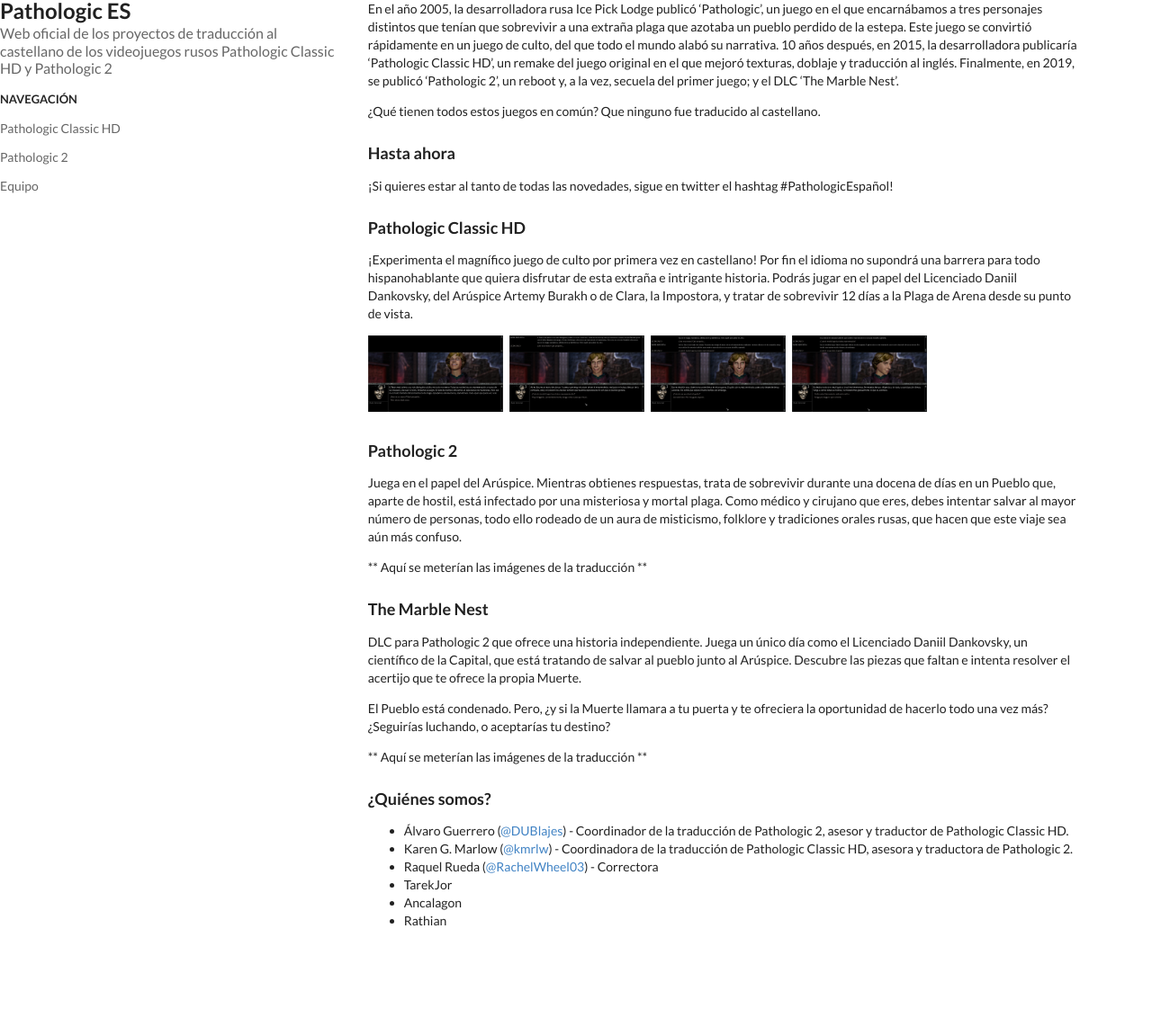
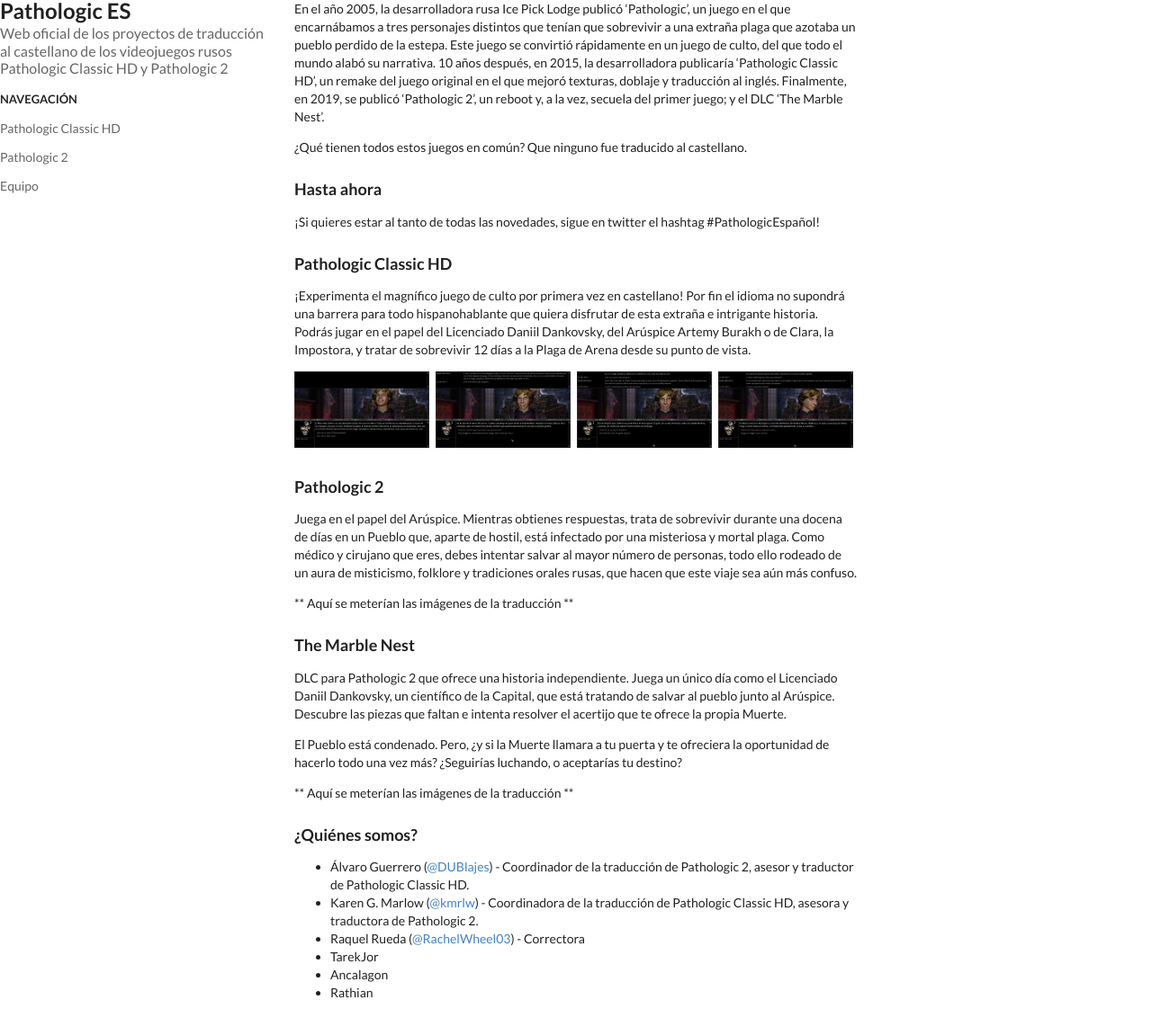
Before and after one commit to pathologic-es/pathologic-es.github.io, a Jekyll site: the page built from index.md, in a window 1280 px wide. Shown: the whole page at 90% size. Built offline with Jekyll 4.4.1, drawn with Linux system fonts in a browser that asks for light colours; before the commit the page ends 1062 px from its top, so only the background shows below that.

Commit message:
Update default.html

```diff
--- a/_layouts/default.html
+++ b/_layouts/default.html
@@ -11,8 +11,8 @@
 	<script src="https://cdnjs.cloudflare.com/ajax/libs/semantic-ui/2.4.1/semantic.min.js" integrity="sha512-dqw6X88iGgZlTsONxZK9ePmJEFrmHwpuMrsUChjAw1mRUhUITE5QU9pkcSox+ynfLhL15Sv2al5A0LVyDCmtUw==" crossorigin="anonymous"></script>
 	<script src="https://cdn.jsdelivr.net/gh/fancyapps/fancybox@3.5.7/dist/jquery.fancybox.min.js"></script>
 	<body>
-		<div class="ui grid">
-			<div class="five wide column">
+		<div class="ui grid stackable">
+			<div class="four wide column">
 				<h2 class="ui header">
 					{{ site.title }}
 					<div class="sub header"> {{ site.description }}</div>
@@ -24,7 +24,7 @@
 					<a class="item">Equipo</a>
 				</div>
 			</div>
-			<div class="ten wide column">
+			<div class="eight wide column">
 				<div class="ui container">
 					{{ content }}
 				</div>
```
